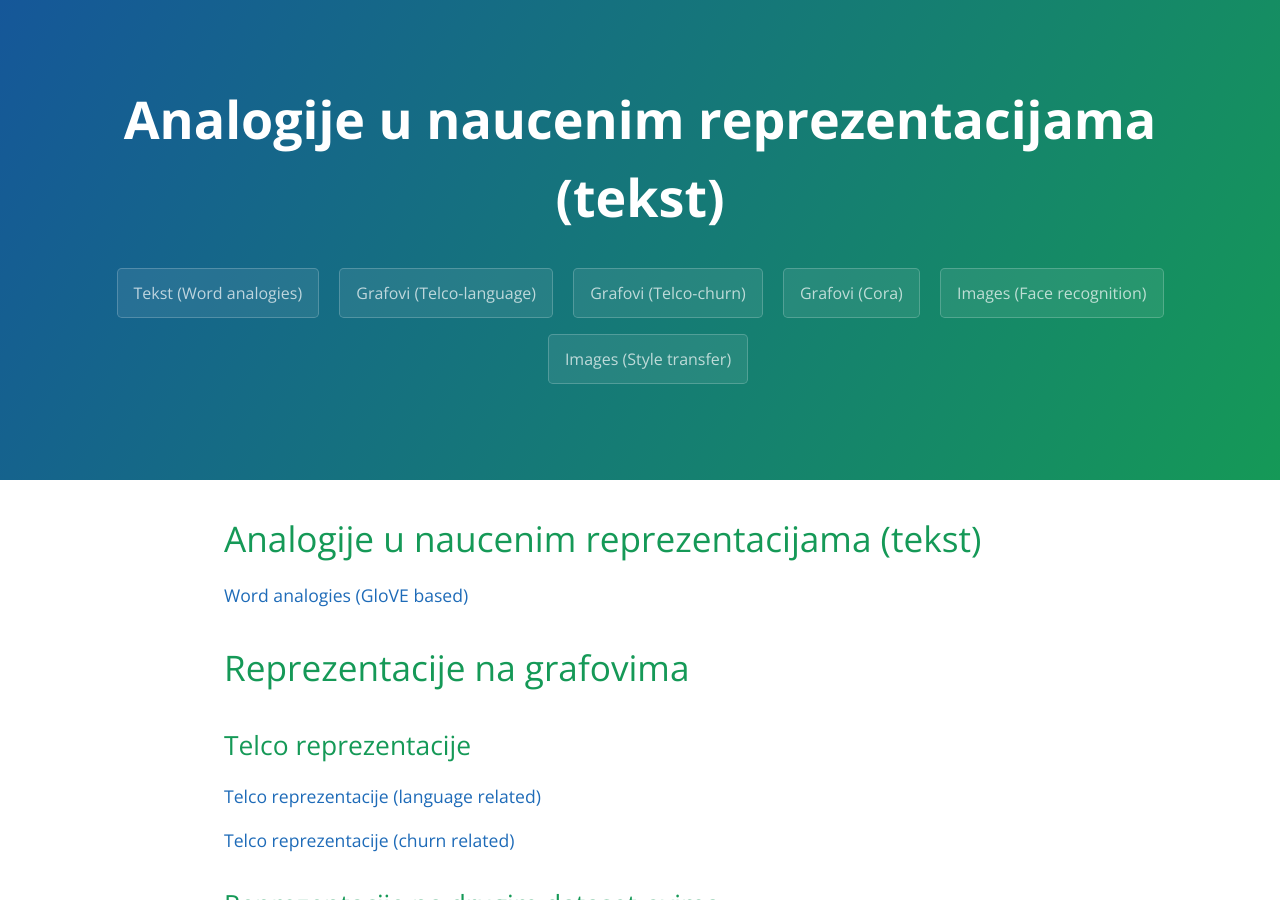
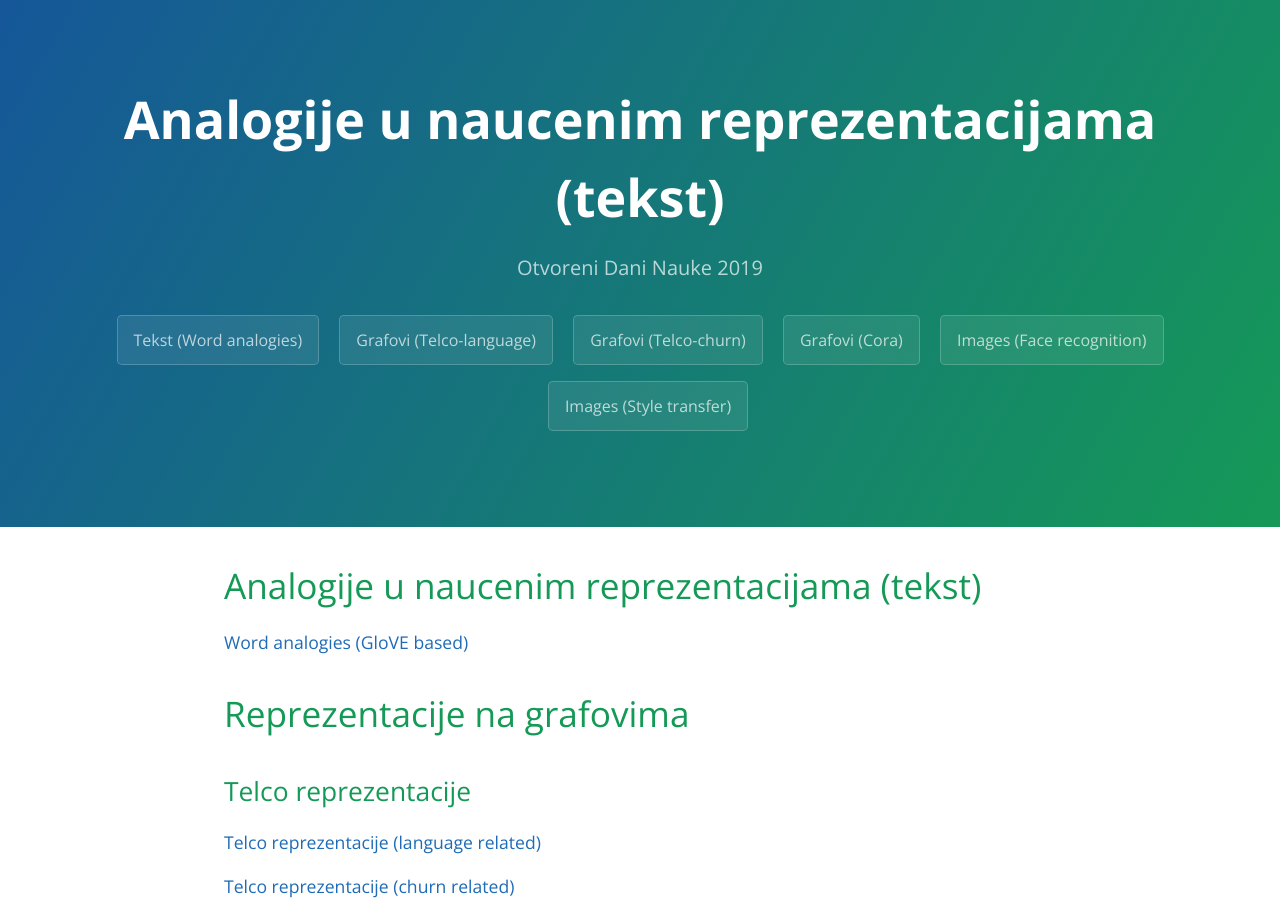
Before and after one commit to SandraMNE/ODN, a Jekyll site: the page built from index.md, in a window 1280 px wide and 900 px high. Built offline with Jekyll 4.4.1, drawn with Linux system fonts in a browser that asks for light colours; the repository's description, which GitHub fills in, is left out; our own code applies the rules of GitHub Pages for plain Markdown files; part of the change alters nothing that is shown.

Commit message:
Update _config.yml

```diff
--- a/_config.yml
+++ b/_config.yml
@@ -1,5 +1,5 @@
 title: Primjeri ucenja reprezentacija
-desription: Otvoreni Dani Nauke 2019
+description: Otvoreni Dani Nauke 2019
 subtitle: Demo naucenih reprezentacija i njihovih primjena
 author: Sandra Mitrovic
 show_downloads: true
```
